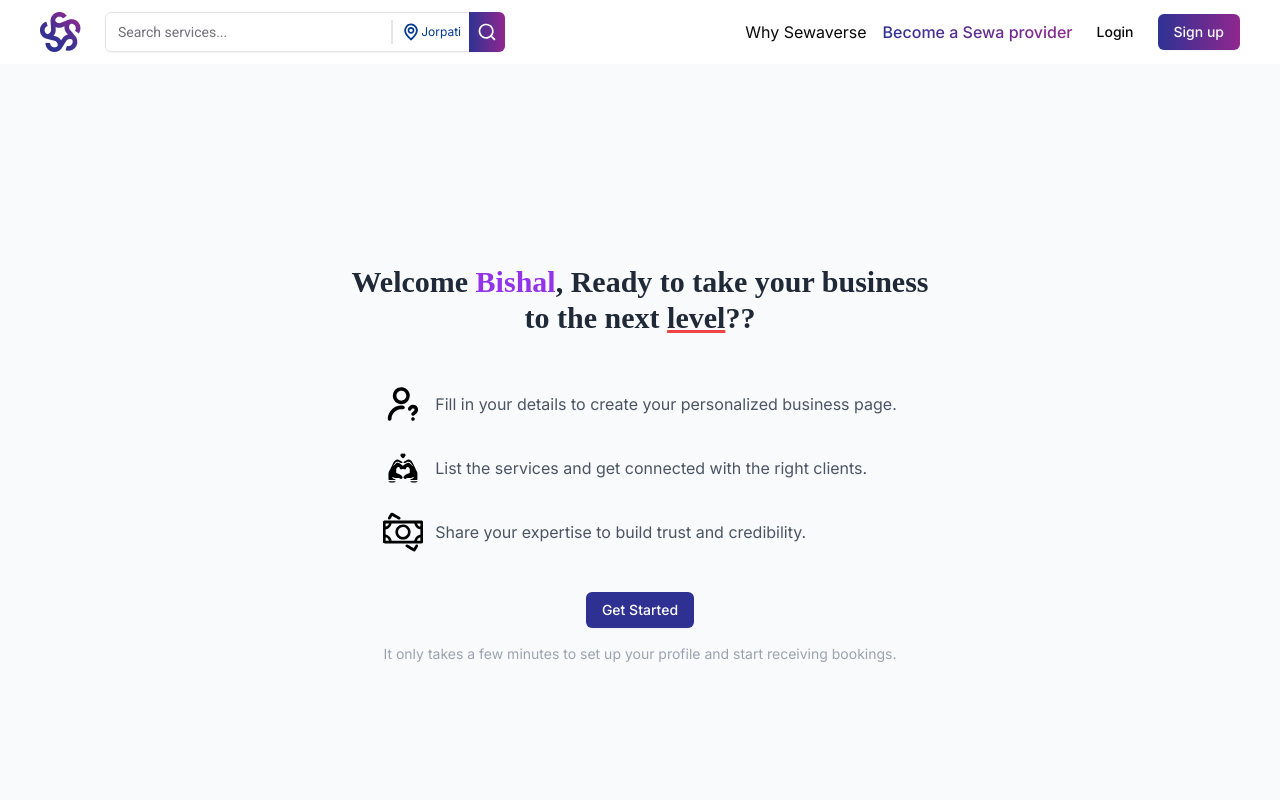
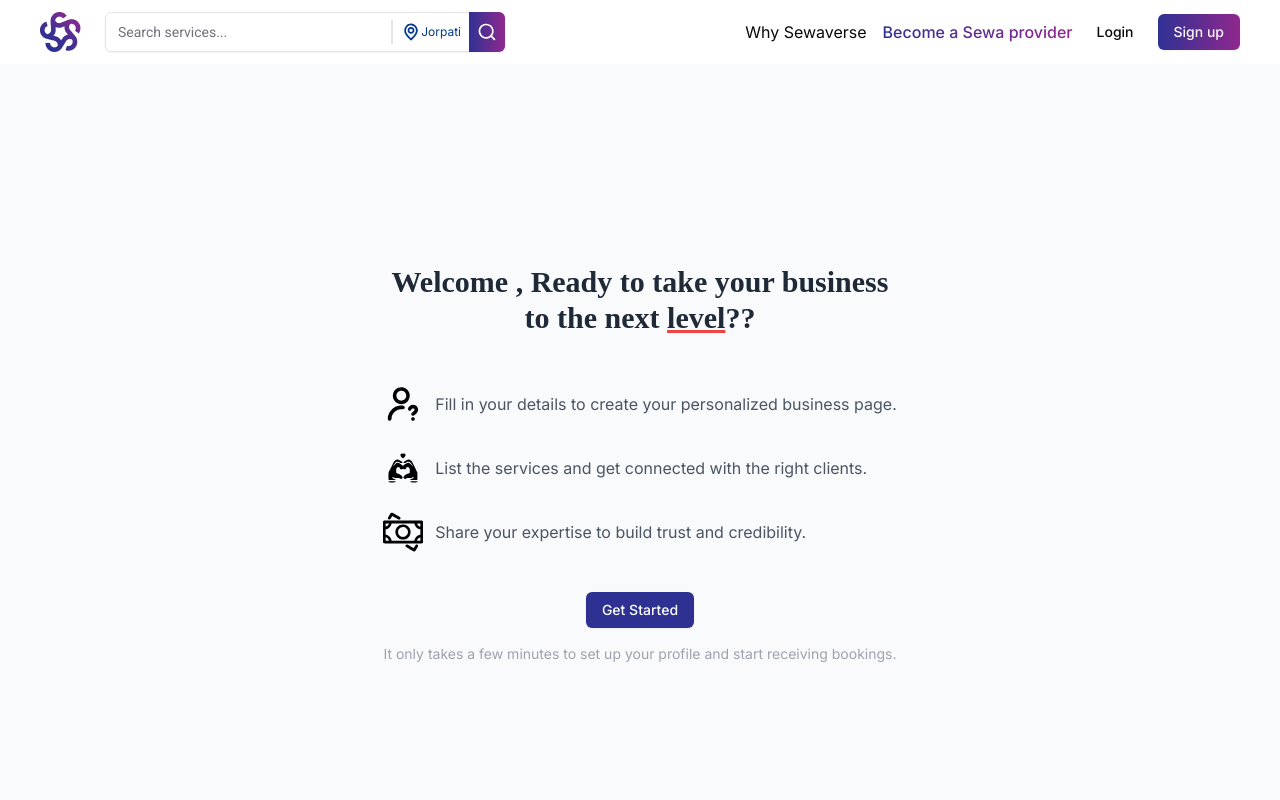
Before and after one commit to SewaVerse/sewaverse-backend, a Next.js app: page /sewaproviderwelcome in a window 1280 px wide. Shown: the top 800 px of the page. Built offline with nearby package versions, Linux system fonts and the light colour scheme; no server answers.

Commit message:
name dynamic

```diff
--- a/app/sewaproviderwelcome/page.tsx
+++ b/app/sewaproviderwelcome/page.tsx
@@ -1,8 +1,14 @@
+"use client";
 import { Button } from "@/components/ui/button";
 import Link from "next/link";
 import Image from "next/image";
+import { useSession } from "next-auth/react";
 
 export default function sewaproviderWelcome() {
+  const session = useSession();
+  const userName =
+  session?.data?.user?.name;
+
   return (
     <div className="flex flex-col items-center justify-center min-h-screen bg-gray-50">
       {/* Top Navigation */}
@@ -10,7 +16,7 @@
       {/* Main Content */}
       <main className="flex flex-col items-center text-center px-6">
         <h1 className="text-2xl md:text-3xl font-semibold text-gray-800 mb-4">
-          Welcome <span className="text-purple-600">Bishal</span>, Ready to take
+          Welcome <span className="text-purple-600">{userName}</span>, Ready to take
           your business <br /> to the next{" "}
           <span className="underline decoration-red-500">level</span>??
         </h1>
```
